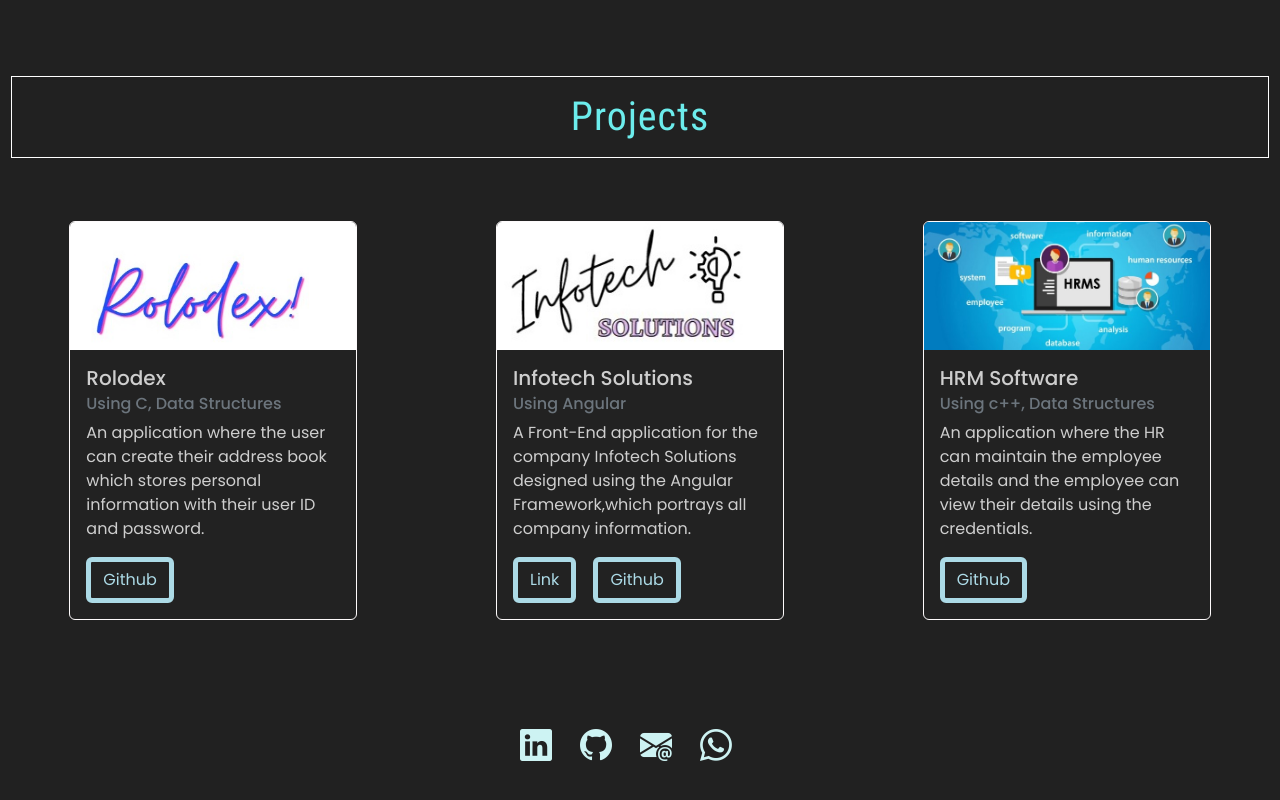
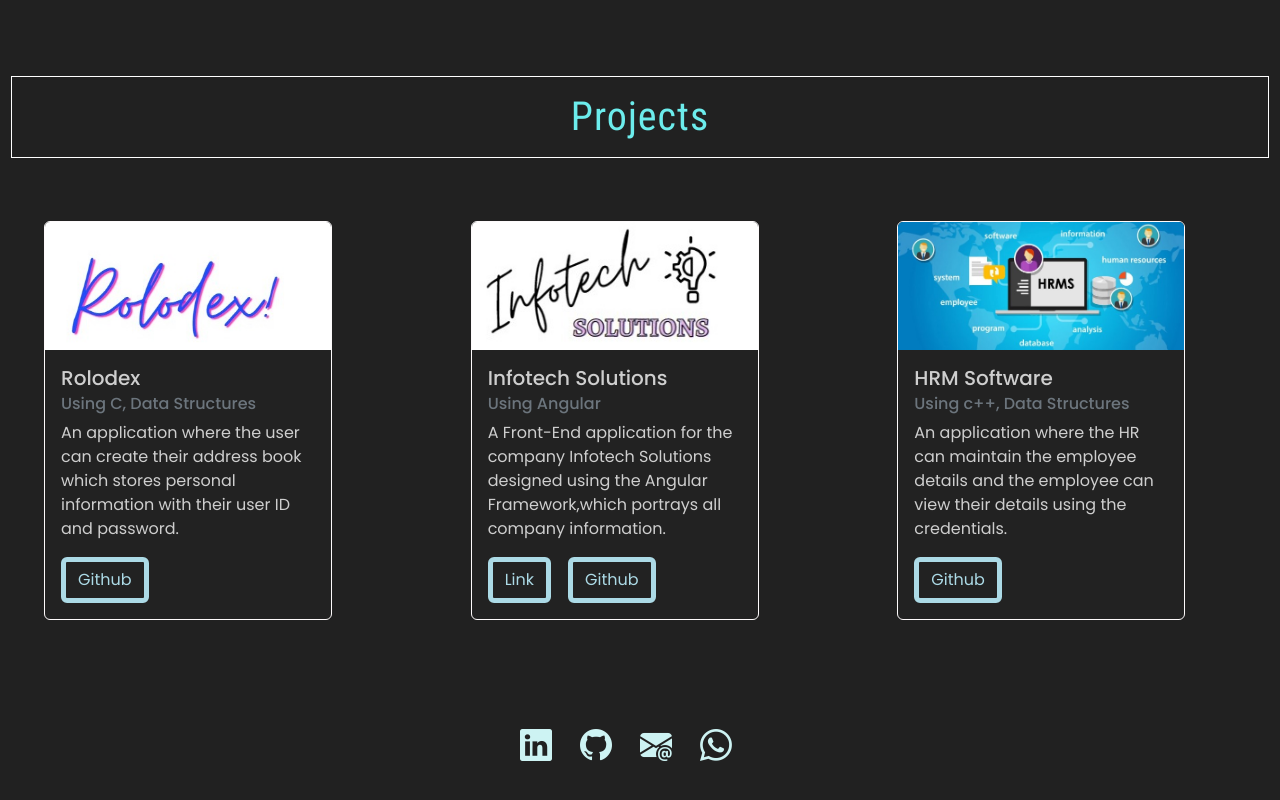
Before and after one commit to swetha2662/Swetha-s-Resume-Portfolio---Using-Angular, an Angular app: page /skills in a window 1280 px wide. Shown: the part 1991-2791 px from the top of the page. Built offline with nearby package versions, Linux system fonts and the light colour scheme; some icons are missing.

Commit message:
Update projects.component.css

```diff
--- a/src/app/projects/projects.component.css
+++ b/src/app/projects/projects.component.css
@@ -14,8 +14,8 @@
     border: 1px solid #fdfafb;
     color: rgba(250, 250, 250, 0.8);
     margin-bottom: 2rem;
-    margin-left: auto;
-    margin-right:auto;
+    margin-left: 2rem;
+
   }
 
   .btn {
```
